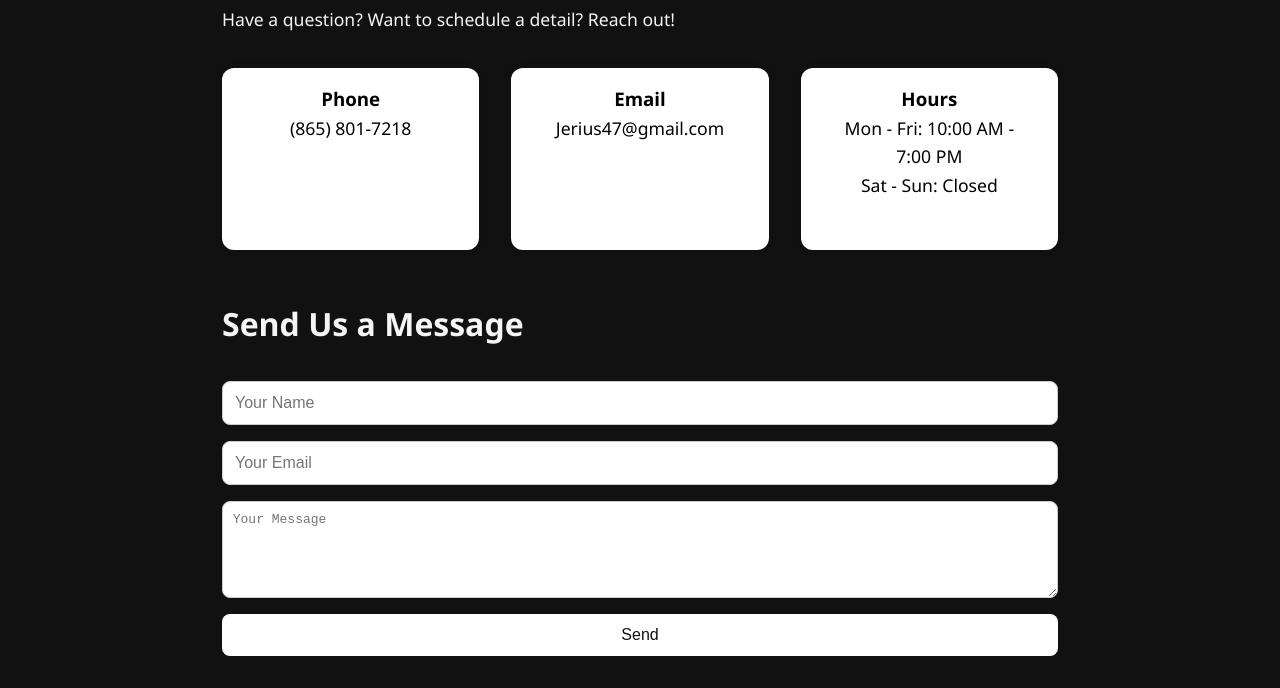
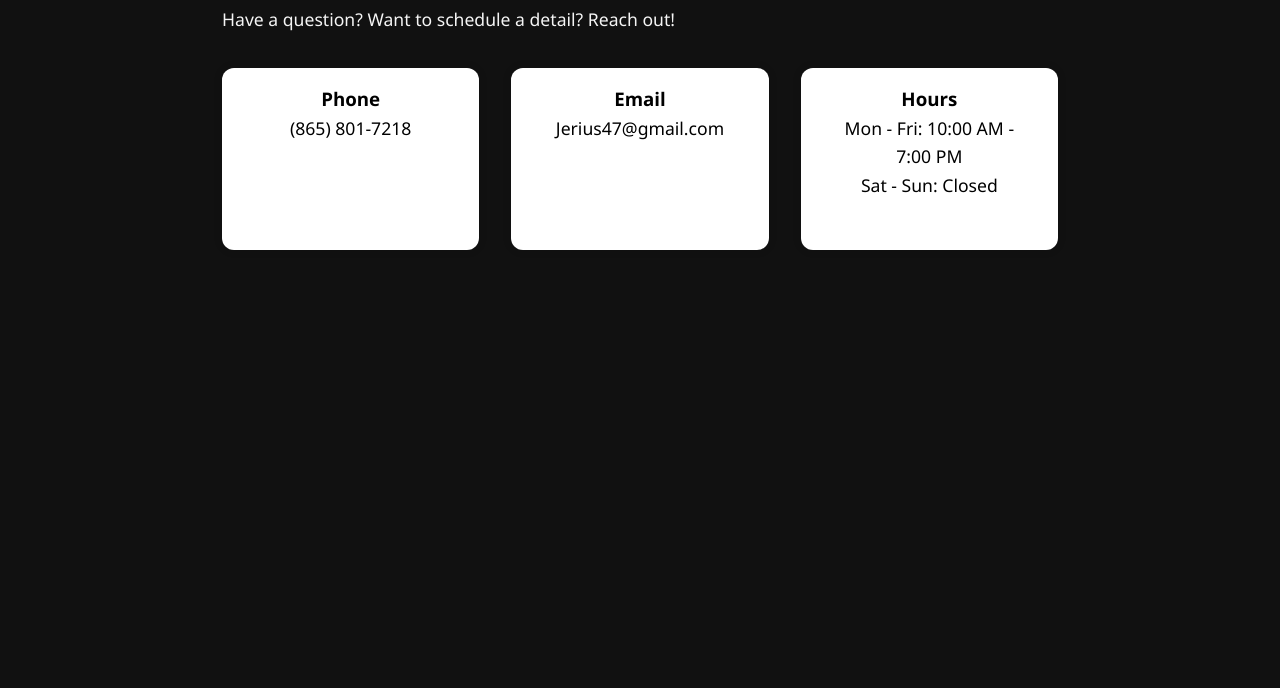
Before and after one commit to Jacobhobbs02/JDetails, a plain HTML site: page contact.html in a window 1280 px wide. Shown: the part 219-907 px from the top of the page. After the commit the page ends 800 px from the top, so only its background shows below. Drawn offline with Linux system fonts and the light colour scheme.

Commit message:
no contact form

```diff
--- a/contact.html
+++ b/contact.html
@@ -41,16 +41,6 @@
       </div>
     </section>
 
-    <section class="contact-form">
-      <h2>Send Us a Message</h2>
-      <form action="mailto:Jerius47@gmail.com?subject=New Message from Contact Form" method="post" enctype="text/plain">
-        <input type="text" name="name" placeholder="Your Name" required>
-        <input type="email" name="email" placeholder="Your Email" required>
-        <textarea name="message" rows="5" placeholder="Your Message" required></textarea>
-        <button type="submit">Send</button>
-      </form>
-    </section>
-  </main>
 
 </body>
 </html>
```
